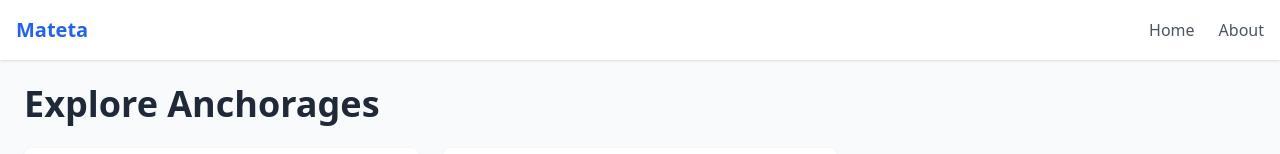
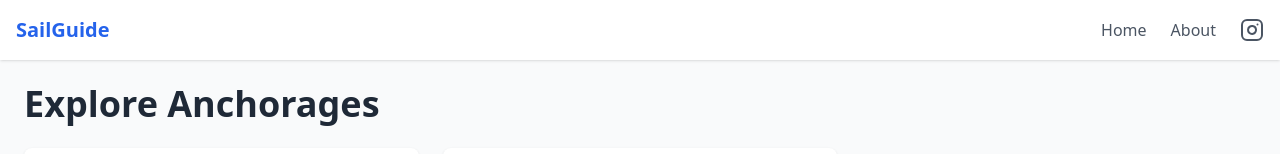
Before and after one commit to maxtwotouch/Mateta, a React (Vite) app in the folder app/: page / in a window 1280 px wide. Shown: the top 154 px of the page. Built offline with nearby package versions, Linux system fonts and the light colour scheme.

Commit message:
Added instagram link

```diff
--- a/app/package.json
+++ b/app/package.json
@@ -10,6 +10,7 @@
     "preview": "vite preview"
   },
   "dependencies": {
+    "lucide-react": "^0.503.0",
     "react": "^19.0.0",
     "react-dom": "^19.0.0",
     "react-router-dom": "^7.5.2"
--- a/app/src/components/Navbar.tsx
+++ b/app/src/components/Navbar.tsx
@@ -1,13 +1,25 @@
 import { Link } from 'react-router-dom';
+import { Instagram } from 'lucide-react';
 
 export default function Navbar() {
   return (
     <nav className="container mx-auto flex items-center justify-between p-4">
-      <Link to="/" className="text-xl font-semibold text-blue-600">Mateta</Link>
-      <ul className="flex space-x-6 text-gray-600">
+      <Link to="/" className="text-xl font-semibold text-blue-600">SailGuide</Link>
+      <ul className="flex space-x-6 items-center text-gray-600">
         <li><Link to="/" className="hover:text-blue-600">Home</Link></li>
         <li><Link to="/about" className="hover:text-blue-600">About</Link></li>
+        <li>
+          <a
+            href="https://www.instagram.com/sailing_mateta/"
+            target="_blank"
+            rel="noopener noreferrer"
+            className="flex items-center hover:text-pink-600"
+          >
+            <Instagram className="w-6 h-6" />
+            <span className="sr-only">Instagram</span>
+          </a>
+        </li>
       </ul>
     </nav>
-  );
+);
 }
```
Also changed, not shown: 1 other file (tests, documents, lock files or other folders).
